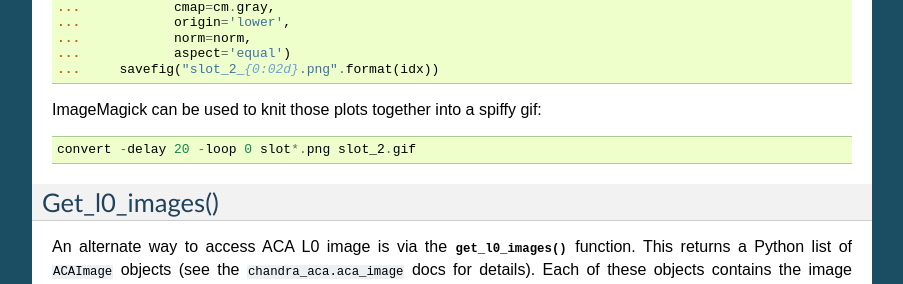
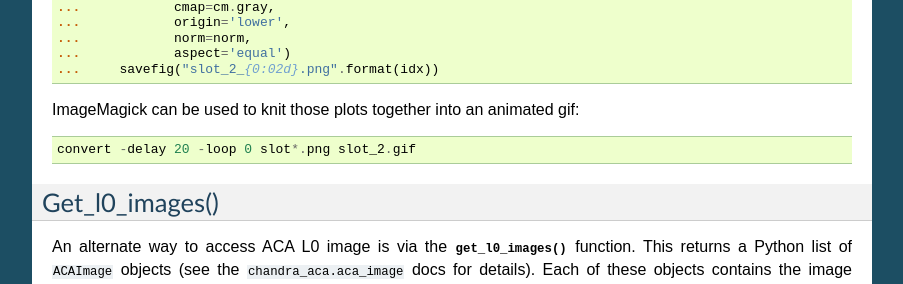
Before and after one commit to sot/mica, a Sphinx documentation site: the page built from doc/aca_l0_telemetry.rst, in a window 1280 px wide and 900 px high, scrolled down 1758 px. Shown: the part 159-443 px from the top of the window, without its empty margins (198-1101 px from the left). Built offline with Sphinx 7.4.7, drawn with Linux system fonts in a browser that asks for light colours.

Commit message:
Tweak wording

```diff
--- a/doc/aca_l0_telemetry.rst
+++ b/doc/aca_l0_telemetry.rst
@@ -82,7 +82,7 @@ plot of each readout.
    ...            aspect='equal')
    ...     savefig("slot_2_{0:02d}.png".format(idx))
 
-ImageMagick can be used to knit those plots together into a spiffy gif::
+ImageMagick can be used to knit those plots together into an animated gif::
 
    convert -delay 20 -loop 0 slot*.png slot_2.gif
 
```
